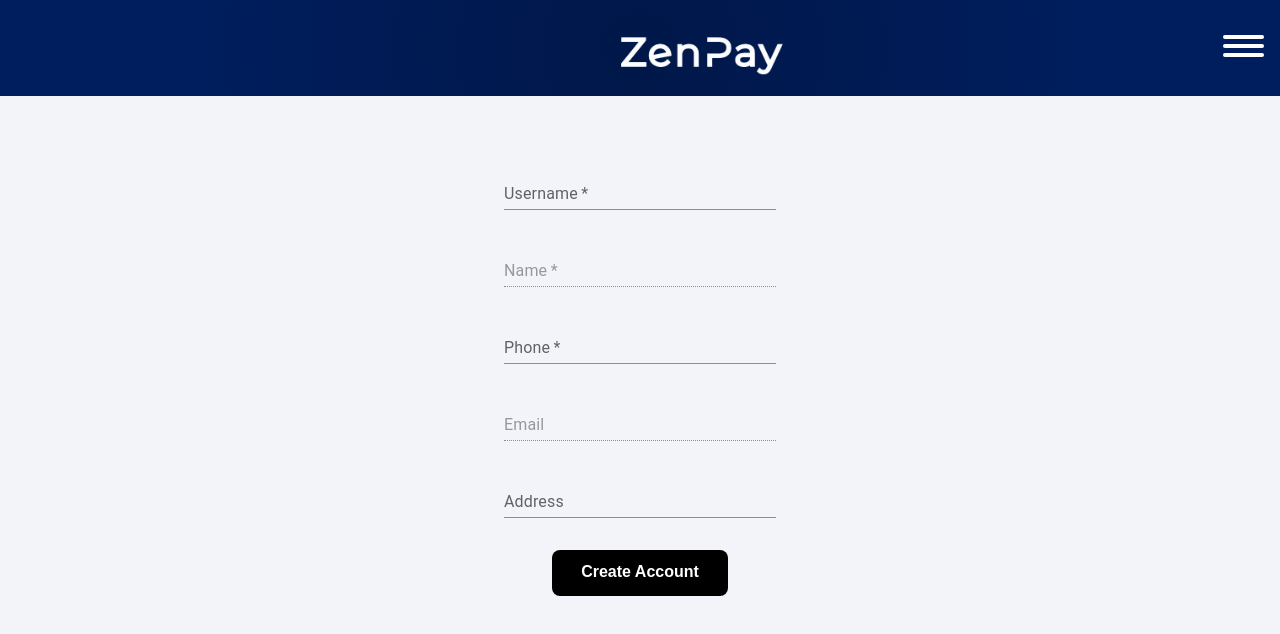
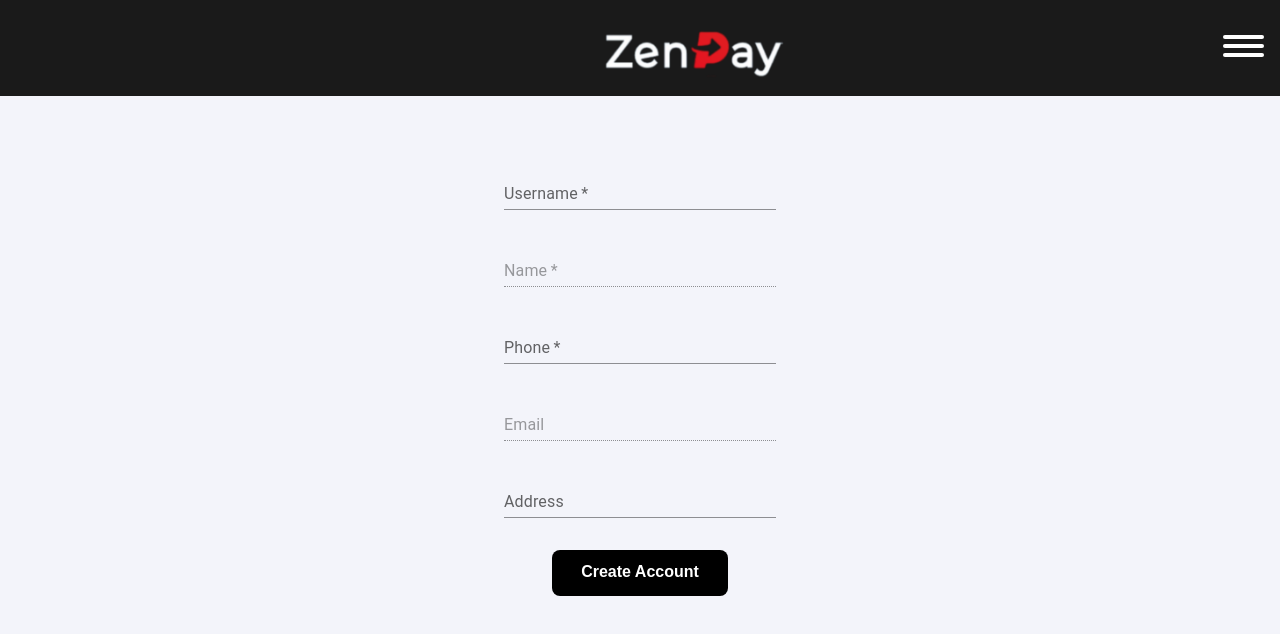
Before and after one commit to e-zetterberg/zen-pay, a Next.js app in the folder client/: page /register in a window 1280 px wide. Shown: the top 634 px of the page. Built offline with nearby package versions, Linux system fonts and the light colour scheme; no server answers.

Commit message:
new logo, dark google sign in

```diff
--- a/client/app/(auth)/login/LoginButton.jsx
+++ b/client/app/(auth)/login/LoginButton.jsx
@@ -13,7 +13,7 @@ const LoginButton = () => (
       <div className="google-icon-wrapper">
         <img
           className="google-icon"
-          src="https://developers.google.com/static/identity/images/btn_google_signin_dark_normal_web.png"
+          src="/google-signin-dark.png"
           alt="Google Login Button"
         />
       </div>
--- a/client/components/Header.jsx
+++ b/client/components/Header.jsx
@@ -9,7 +9,7 @@ const Header = () => (
     <nav className="header--navbar">
       <span className="align--span" />
       <Link href="/">
-        <Image priority className="header--logo" src="/newzen.png" alt="Logo" width={230} height={60} />
+        <Image priority className="header--logo" src="/zen-red-logo.png" alt="Logo" width={240} height={66} />
       </Link>
       <Menu className="header--menu" />
     </nav>
--- a/client/styles/Dashboard.css
+++ b/client/styles/Dashboard.css
@@ -50,7 +50,6 @@
     justify-content: space-between;
     padding: 0 2em;
     align-items: center;
-    margin-top: 0.7em;
     top: 5em;
     background-color: #fefeff;
 }
@@ -99,6 +98,7 @@
     color: rgb(64, 64, 64);
     font-family: 'Inter';
     font-weight: 500;
+    margin-bottom: 0.5vh;
 
 }
 
--- a/client/styles/Header.css
+++ b/client/styles/Header.css
@@ -1,8 +1,7 @@
  .header{
     display: block;
     width: 100%;
-    background: rgb(0,23,73);
-    background: radial-gradient(circle, rgba(0,23,73,1) 0%, rgba(0,30,94,1) 72%);
+    background: rgb(26, 26, 26);
 }
 
 .header--navbar {
```
Also changed, not shown: client/public/google-signin-dark.png (added), client/public/zen-red-logo.png (added).
